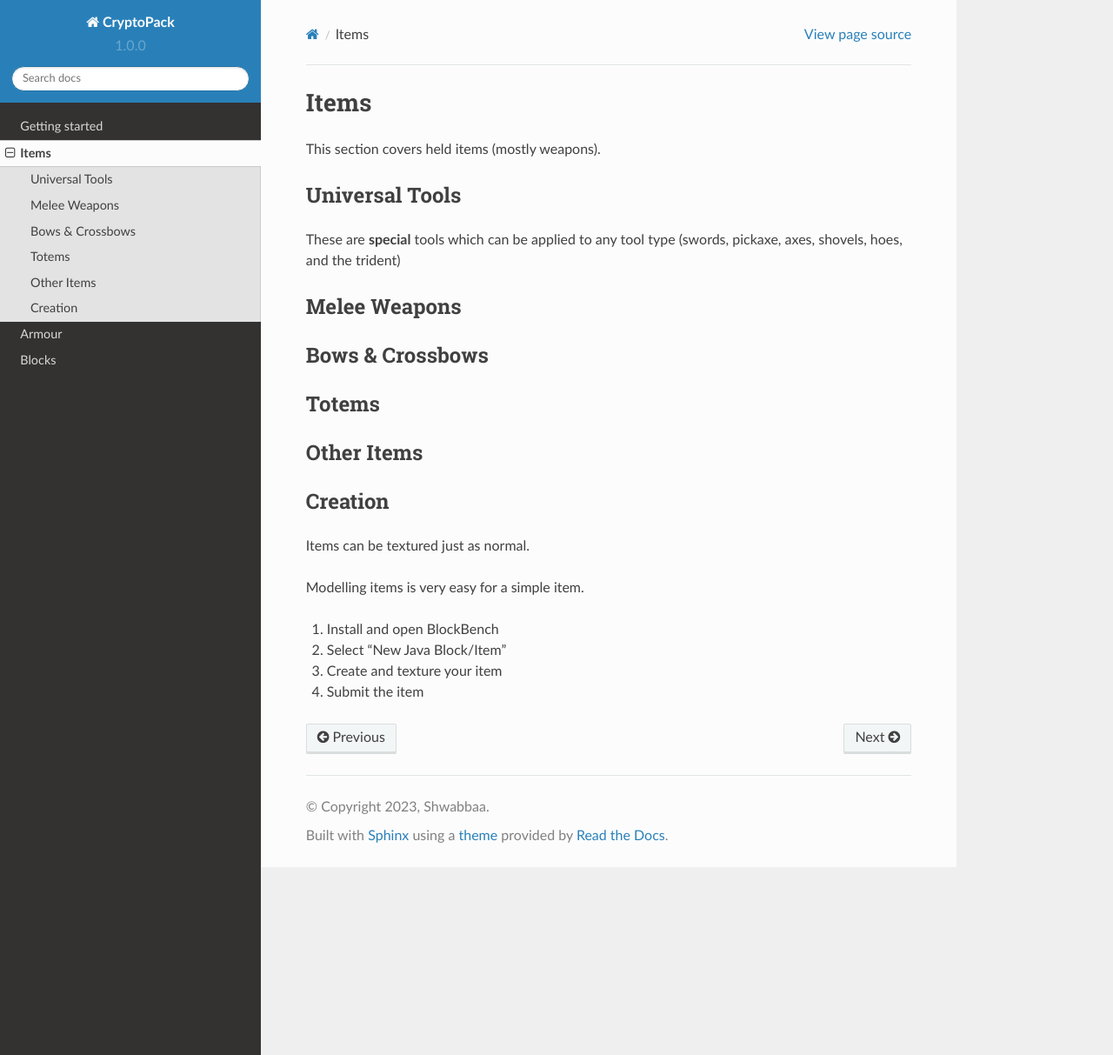
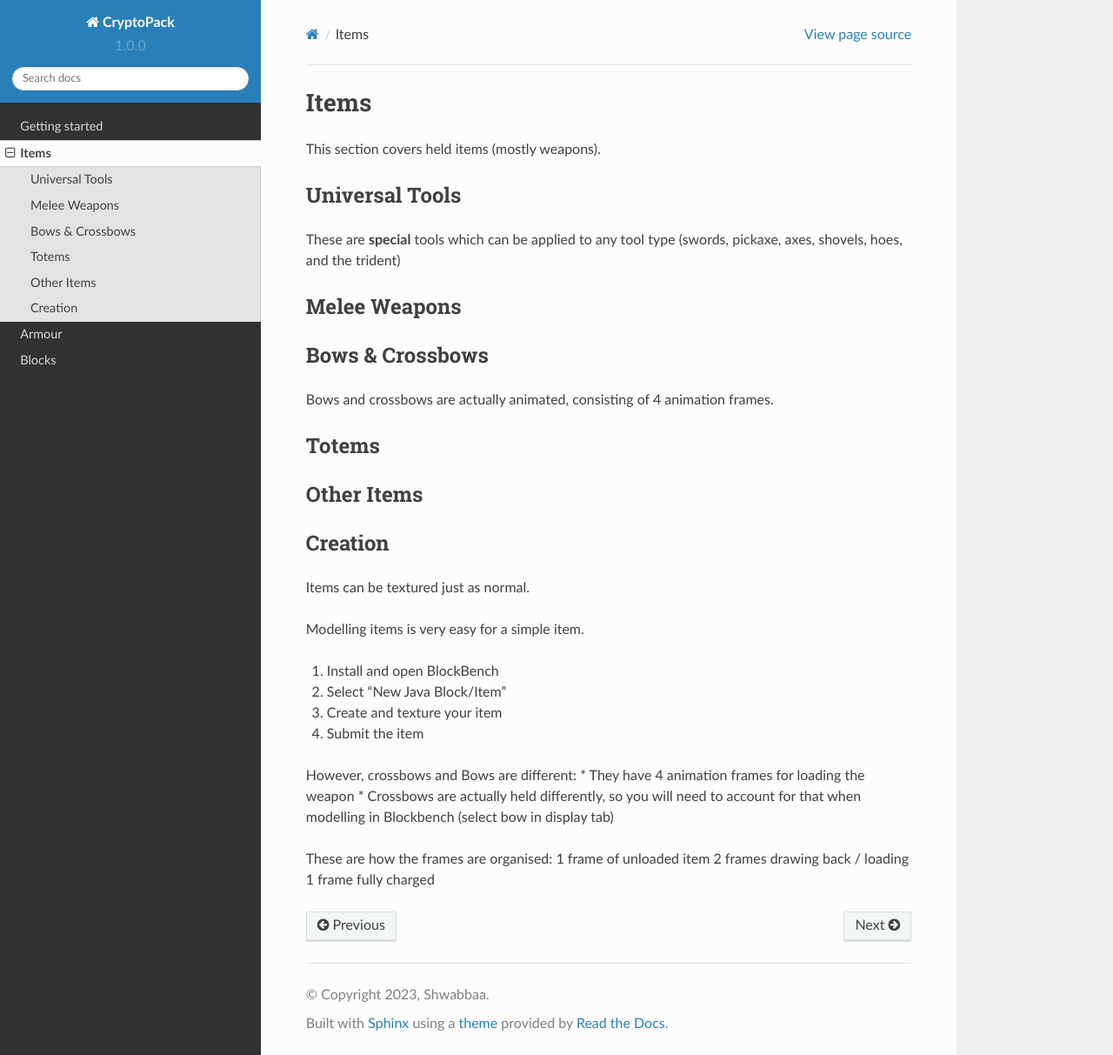
Before and after one commit to Shwabbaa/cryptopack-docs, a Sphinx documentation site: the page built from docs/source/items.rst, in a window 1280 px wide and 1213 px high. Shown: the whole window at 87% size. Built offline with Sphinx 7.4.7 and the Read the Docs theme 2.0.0, drawn with Linux system fonts in a browser that asks for light colours; pages that are not in the unit, such as notebooks, are missing from menus.

Commit message:
Update items.rst

```diff
--- a/docs/source/items.rst
+++ b/docs/source/items.rst
@@ -12,6 +12,7 @@ Melee Weapons
 
 Bows & Crossbows
 -------------
+Bows and crossbows are actually animated, consisting of 4 animation frames.
 
 Totems
 -------------
@@ -30,3 +31,12 @@ Modelling items is very easy for a simple item.
 #. Select "New Java Block/Item"
 #. Create and texture your item
 #. Submit the item
+
+However, crossbows and Bows are different:
+* They have 4 animation frames for loading the weapon
+* Crossbows are actually held differently, so you will need to account for that when modelling in Blockbench (select bow in display tab)
+
+These are how the frames are organised:
+1 frame of unloaded item
+2 frames drawing back / loading
+1 frame fully charged
```
